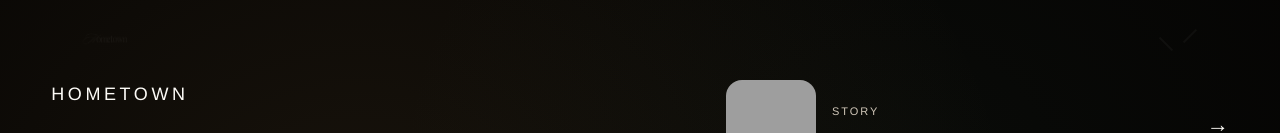
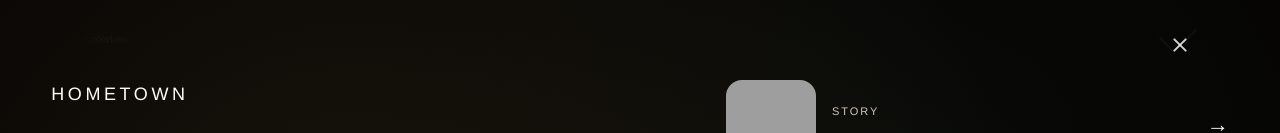
Before and after one commit to krcoffelt/HomeTown3, a Next.js app: page / in a window 1280 px wide. Both pictures are taken after a click on the button "Toggle menu". Shown: the top 133 px of the page. Built offline with nearby package versions, Linux system fonts and the light colour scheme; grey boxes are pictures that could not be loaded.

Commit message:
fix: add close control to menu overlay

```diff
--- a/src/app/globals.css
+++ b/src/app/globals.css
@@ -108,6 +108,37 @@ body {
   transition: opacity var(--dur-fast) var(--ease-out);
   z-index: 30;
 }
+.menu-close {
+  position: fixed;
+  top: 22px;
+  right: 6vw;
+  z-index: 31;
+  width: 46px;
+  height: 46px;
+  border: 0;
+  border-radius: 999px;
+  background: transparent;
+  cursor: pointer;
+  display: grid;
+  place-items: center;
+  opacity: 0;
+  pointer-events: none;
+  transition: opacity var(--dur-fast) var(--ease-out), transform var(--dur-fast) var(--ease-out);
+}
+.menu-overlay.active .menu-close {
+  opacity: 1;
+  pointer-events: auto;
+  transform: translateY(0);
+}
+.menu-close span {
+  position: absolute;
+  width: 18px;
+  height: 2px;
+  background: rgba(247,244,239,0.85);
+  border-radius: 2px;
+}
+.menu-close span:first-child { transform: rotate(45deg); }
+.menu-close span:last-child { transform: rotate(-45deg); }
 .menu-overlay.active {
   opacity: 1;
   pointer-events: auto;
--- a/src/app/page.tsx
+++ b/src/app/page.tsx
@@ -148,6 +148,10 @@ export default function Home() {
       </header>
 
       <div className={`menu-overlay ${menuOpen ? 'active' : ''}`} aria-hidden={!menuOpen}>
+        <button className="menu-close" aria-label="Close menu" onClick={() => setMenuOpen(false)}>
+          <span />
+          <span />
+        </button>
         <div className="menu-panel">
           <div className="menu-left">
             <div className="menu-brand">Hometown</div>
```
